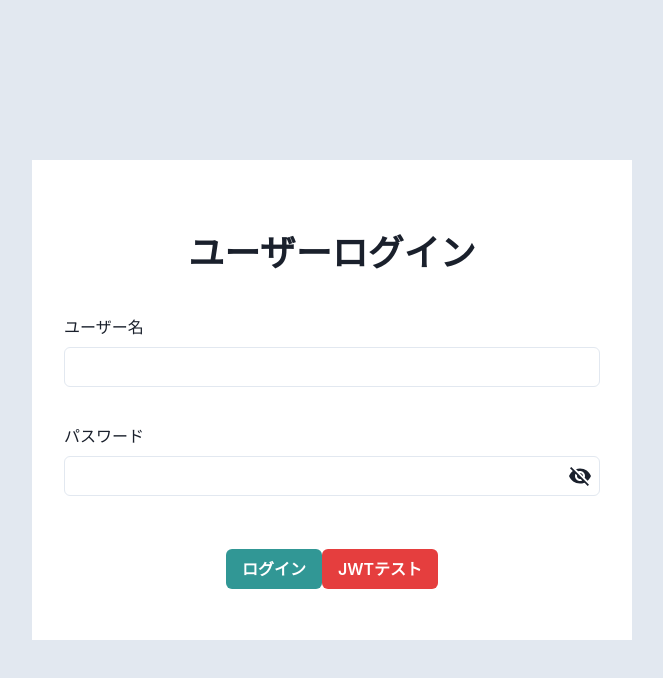
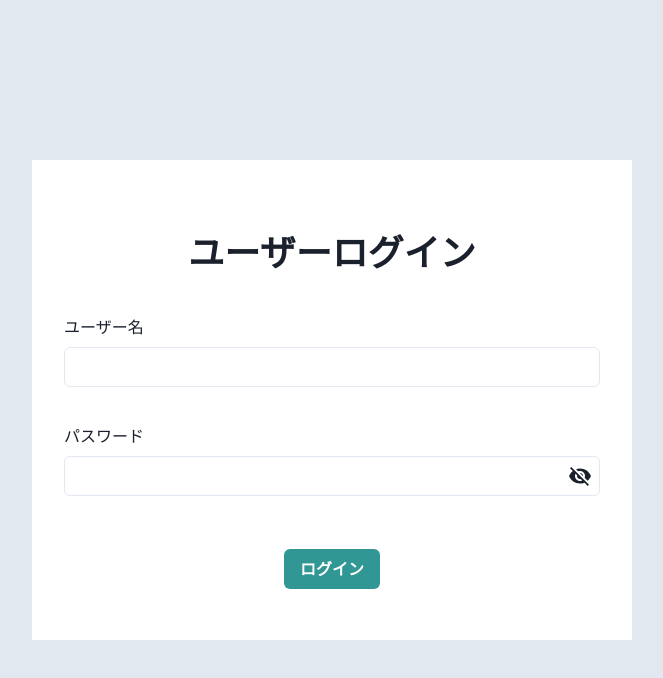
Before and after one commit to M-Taguchi/Web-Sandbox, a React (Create React App) app in the folder frontend/: page /login in a window 1280 px wide. Shown: the top 678 px of the page, without its empty margins (308-971 px from the left). Built offline with nearby package versions, Linux system fonts and the light colour scheme.

Commit message:
JWTTest削除

```diff
--- a/frontend/src/components/pages/login.tsx
+++ b/frontend/src/components/pages/login.tsx
@@ -5,10 +5,9 @@ import FormPasswordField from "../atoms/FormPasswordField";
 
 type LoginProps = {
   handleLogin: () => void;
-  handleJWTTest: () => void;
 };
 
-const Login: React.FC<LoginProps> = ({ handleLogin, handleJWTTest }) => {
+const Login: React.FC<LoginProps> = ({ handleLogin }) => {
   const {
     formState: { isSubmitting },
   } = useFormContext();
@@ -48,9 +47,6 @@ const Login: React.FC<LoginProps> = ({ handleLogin, handleJWTTest }) => {
               >
                 ログイン
               </Button>
-              <Button mt={4} colorScheme="red" onClick={handleJWTTest}>
-                JWTテスト
-              </Button>
             </form>
           </Stack>
         </Flex>
--- a/frontend/src/container/login/loginContainer.tsx
+++ b/frontend/src/container/login/loginContainer.tsx
@@ -38,16 +38,7 @@ const LoginContainer: React.FC = () => {
       })
   );
 
-  const handleJWTTest = () =>
-    _post("/auth")
-      .then((response: any) => {
-        // console.log(response);
-      })
-      .catch(() => {
-        navigate("/login");
-      });
-
-  const props = { handleLogin, handleJWTTest };
+  const props = { handleLogin };
 
   return (
     <>
```
